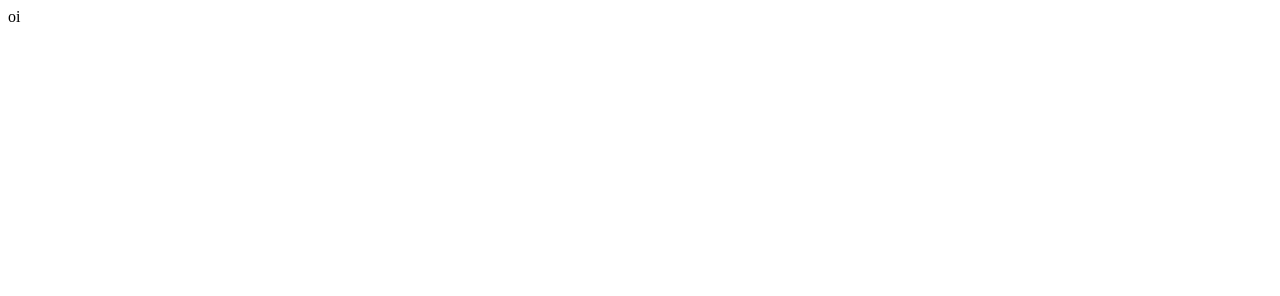
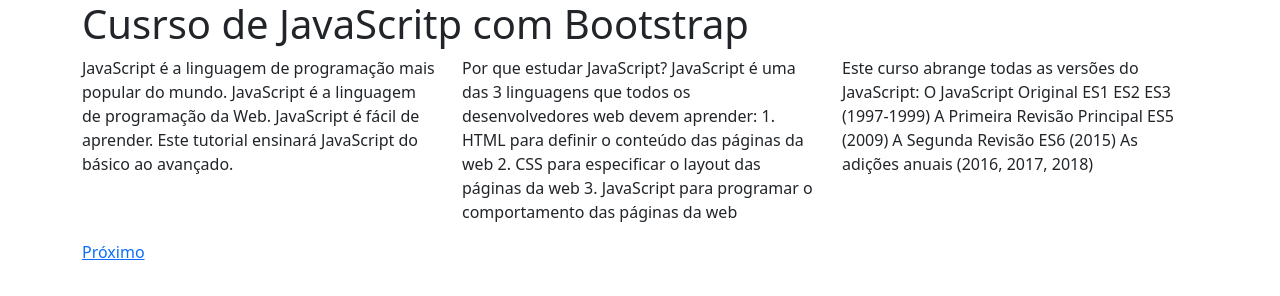
Before and after one commit to YedoCosta/cursojavascriptbs, a plain HTML site: page index.html in a window 1280 px wide. Drawn offline with nearby package versions, Linux system fonts and the light colour scheme.

Commit message:
criação de class container row col

```diff
--- a/index.html
+++ b/index.html
@@ -1 +1,55 @@
-oi
+<!DOCTYPE html>
+<html lang="pt-br">
+
+<head>
+    <meta charset="UTF-8">
+    <meta http-equiv="X-UA-Compatible" content="IE=edge">
+    <meta name="viewport" content="width=device-width, initial-scale=1.0">
+    <title>Curso de JavaScript com Bootstrap</title>
+    <link href="https://cdn.jsdelivr.net/npm/bootstrap@5.1.3/dist/css/bootstrap.min.css" rel="stylesheet"
+        integrity="sha384-1BmE4kWBq78iYhFldvKuhfTAU6auU8tT94WrHftjDbrCEXSU1oBoqyl2QvZ6jIW3" crossorigin="anonymous">
+    <script src="https://cdn.jsdelivr.net/npm/bootstrap@5.1.3/dist/js/bootstrap.bundle.min.js"
+        integrity="sha384-ka7Sk0Gln4gmtz2MlQnikT1wXgYsOg+OMhuP+IlRH9sENBO0LRn5q+8nbTov4+1p"
+        crossorigin="anonymous"></script>
+</head>
+
+<body>
+    <div class="container">
+        <h1>Cusrso de JavaScritp com Bootstrap</h1>
+        <div class="row">
+
+            <div class="col-4">
+                <p>
+                    JavaScript é a linguagem de programação mais popular do mundo.
+                    JavaScript é a linguagem de programação da Web.
+                    JavaScript é fácil de aprender.
+                    Este tutorial ensinará JavaScript do básico ao avançado.
+                </p>
+            </div>
+            <div class="col-4">
+                <p>
+                    Por que estudar JavaScript?
+                    JavaScript é uma das 3 linguagens que todos os desenvolvedores web devem aprender:
+                    1. HTML para definir o conteúdo das páginas da web
+                    2. CSS para especificar o layout das páginas da web
+                    3. JavaScript para programar o comportamento das páginas da web
+                </p>
+            </div>
+            <div class="col-4">
+                <p>
+                    Este curso abrange todas as versões do JavaScript:
+                    O JavaScript Original ES1 ES2 ES3 (1997-1999)
+                    A Primeira Revisão Principal ES5 (2009)
+                    A Segunda Revisão ES6 (2015)
+                    As adições anuais (2016, 2017, 2018)
+                </p>
+            </div>
+            <div class="col-12">
+                <a href="#" class="link-primary">Próximo</a>
+            </div>
+        </div>
+    </div>
+
+</body>
+
+</html>
```
